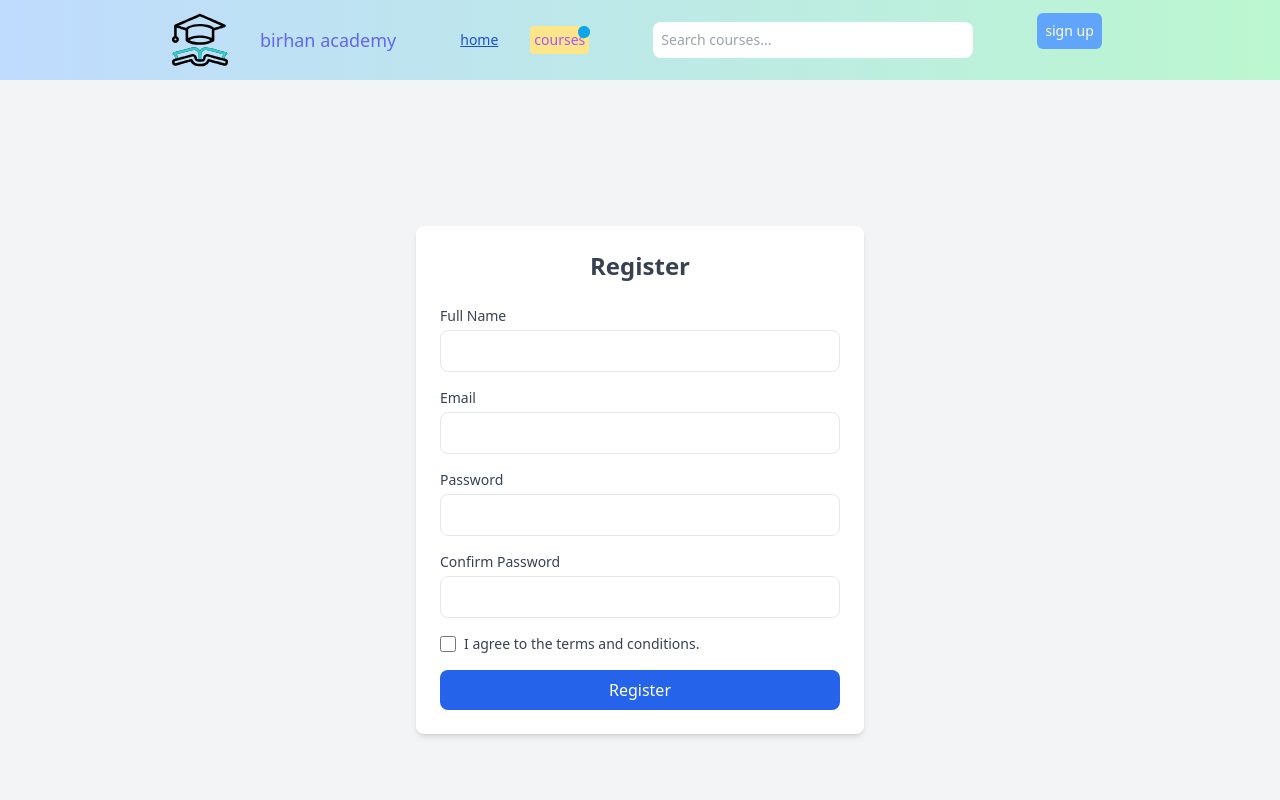
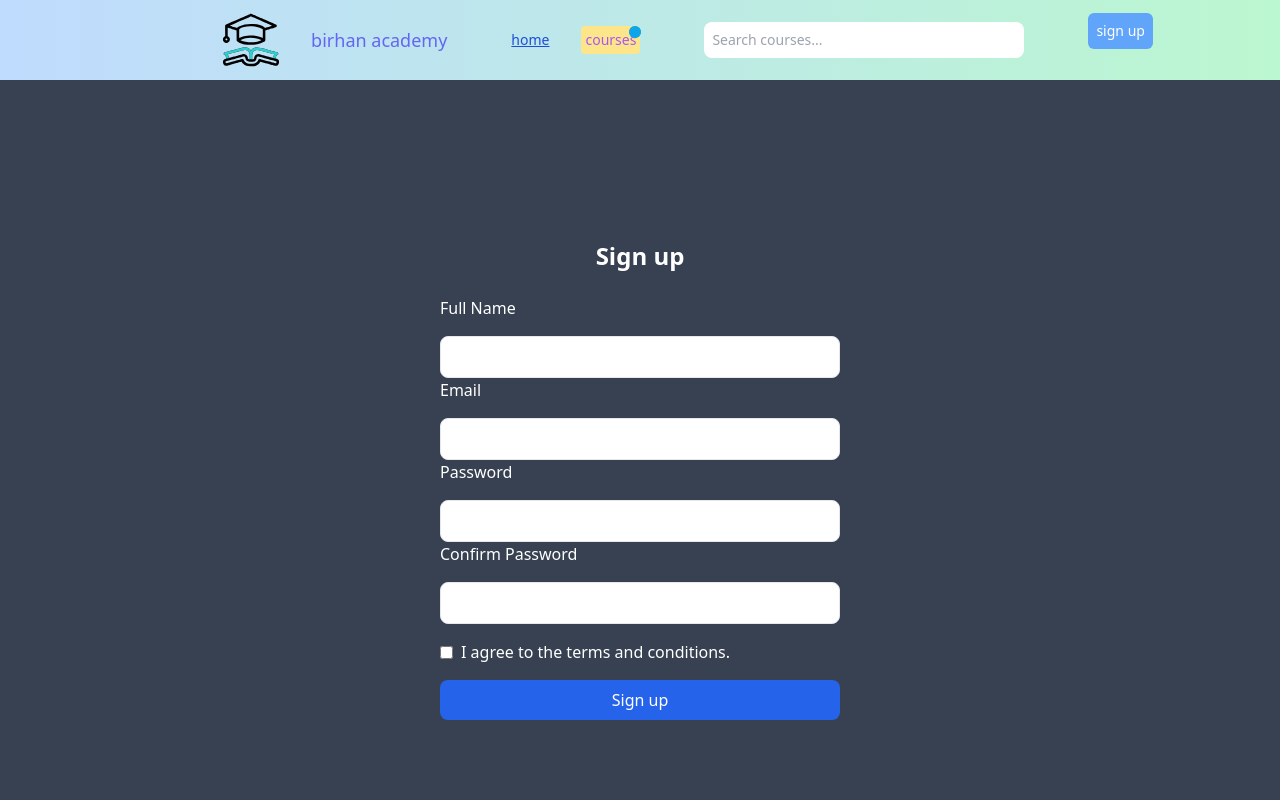
Before and after one commit to miebale123/Birhan-Academy, a Vue app: page /Signup in a window 1280 px wide. Shown: the top 800 px of the page. Built offline with nearby package versions, Linux system fonts and the light colour scheme.

Commit message:
chore: afternoon changes

```diff
--- a/src/components/Atoms/course.vue
+++ b/src/components/Atoms/course.vue
@@ -1,21 +1,14 @@
 <!-- eslint-disable vue/multi-word-component-names -->
 <template>
-  <div
-    class="text-sm rounded p-2 pr-16 pl-16 h-80 text-center "
-
-  >
+  <div class="text-sm rounded p-2 pr-16 pl-16 h-80 text-center">
     <slot></slot>
-    <div class="grid grid-cols-2 gap-4  text-sm mt-32 font-bold">
+    <div class="grid grid-cols-2 gap-4 text-sm mt-60 font-bold">
       <div class="bg-gray-100 bg-opacity-40 rounded p-1 flex gap-4 h-8 w-40 items-center">
         <img src="../Icons/calendar.svg" alt="" />
         <slot name="calendar"></slot>
       </div>
 
-      <div class="bg-gray-100 bg-opacity-20 rounded p-1 flex  h-8 justify-center items-center ">
-        <slot name="grade"></slot>
-      </div>
-
-      <div class="bg-blue-500  text-white justify-center rounded flex h-8 items-center shake">
+      <div class="bg-blue-500 text-white justify-center rounded flex h-8 items-center shake">
         <router-link to="/ContentView" class="">learn now</router-link>
       </div>
     </div>
--- a/src/components/HeaderC.vue
+++ b/src/components/HeaderC.vue
@@ -1,5 +1,7 @@
 <template>
-  <div class="flex items-center space-x-16 bg-gradient-to-r from-blue-200 to-green-200 text-sm p-3">
+  <div
+    class="flex items-center justify-center gap-16 bg-gradient-to-r from-blue-200 to-green-200 text-sm p-3 w-full"
+  >
     <router-link to="/" class="flex justify-center items-center space-x-8">
       <img src="./Icons/graduate.svg" alt="Graduate Logo" class="sm:w-10 md:w-12 lg:w-14 ml-40" />
       <h2 class="text-indigo-500 text-lg">birhan academy</h2>
--- a/src/components/footerC.vue
+++ b/src/components/footerC.vue
@@ -1,6 +1,6 @@
 <template>
   <footer class="text-white">
-    <div class="bg-gray-700 p-16 justify-end">
+    <div class="p-16 justify-end">
       <div class="flex items-center justify-center space-x-24">
         <div class="flex items-center space-x-8">
           <img src="./Icons/graduate.svg" alt="birhan Academy" class="h-16" />
@@ -23,12 +23,13 @@
         </div>
       </div>
     </div>
-    <h2 class="text-right mr-28">follow us on</h2>
+    <h2 class="text-right p-8 mr-16">follow us on</h2>
     <div class="flex">
       <h2 class="ml-16">©2025 birhan academy Co., Ltd. All rights reserved.</h2>
-      <div class="flex gap-2 pb-8 ml-auto pr-28">
+      <!-- the images are facebook, insta, telegram and X -->
+      <!-- <div class="flex gap-2 pb-8 ml-auto pr-28">
         <img src="" alt="" />
-      </div>
+      </div> -->
     </div>
   </footer>
 </template>
--- a/src/components/hero.vue
+++ b/src/components/hero.vue
@@ -15,7 +15,7 @@
       }"
     ></div>
     <div
-      class="absolute top-40 right-32 animate-slide-in-left text-7xl sm:text-7xl font-bold text-transparent bg-clip-text bg-gradient-to-r from-purple-400 to-red-200"
+      class="absolute top-40 right-32 animate-slide-in-left text-7xl sm:text-7xl font-bold text-transparent bg-clip-text bg-gradient-to-r from-purple-500 to-red-300"
     >
       <div class="flex items-end">congradulat<Flame />ons!</div>
       <div>መደብ ትምህርቲ ህፃናት</div>
--- a/src/views/CoursesView.vue
+++ b/src/views/CoursesView.vue
@@ -1,8 +1,11 @@
 <template>
   <div class="grid grid-cols-3 gap-8 p-4" :key="colorKey">
-    <span v-for="(course, courseIndex) in courses" :key="courseIndex">
-
-        <course :style="{ backgroundImage: `url(${courseImages[courseIndex]})` }">
+    <course
+      v-for="(course, courseIndex) in courses"
+      :key="courseIndex"
+      :style="{ background: `url(${courseImages[courseIndex]})` }"
+      class="rounded-xl"
+    >
       <router-link
         to="/Contents"
         :style="{
@@ -15,12 +18,7 @@
         {{ course }}
       </router-link>
       <template #calendar>{{ calendar[courseIndex] }}</template>
-        <template #grade>{{ grade[courseIndex] }}</template>
-        <p class="break-words whitespace-normal text-indigo-900 mt-8">
-          {{ descriptions[courseIndex] }}
-        </p>
     </course>
-    </span>
   </div>
 </template>
 
@@ -28,19 +26,20 @@
 import course from '@/components/Atoms/course.vue'
 import biology from '@/assets/biology.avif'
 import soccer from '@/assets/soccer.jpg'
+import geography from '@/assets/geography.jpg'
 export default {
   components: { course },
   data() {
     return {
       courses: ['Food science', 'Geography', 'Math', 'Biology', 'Sport'],
       calendar: ['1 hour ago', '2 days ago', '2 months ago', '2days ago', 'a year ago'],
-      descriptions: ['lorem epsum', 'lorem epsum', 'lorem epsum', 'lorem epsum', 'lorem epsum'],
+      // descriptions: ['lorem epsum', 'lorem epsum', 'lorem epsum', 'lorem epsum', 'lorem epsum'],
       grade: ['grade five', 'grade two', 'grade three', 'grade seven', 'grade five'],
       colors: ['purple', 'black'], // Array of colors
       colorIndex: 0,
       course,
       currentCourse: '',
-      courseImages: ['', '', '', biology, soccer]
+      courseImages: ['', geography, '', biology, soccer],
     }
   },
 
--- a/src/views/signupView.vue
+++ b/src/views/signupView.vue
@@ -1,37 +1,47 @@
 <!-- eslint-disable vue/multi-word-component-names -->
 <template>
-  <div class="flex items-center justify-center min-h-screen bg-gray-100">
-    <div class="w-full max-w-md bg-white p-6 rounded-lg shadow-md">
-      <h2 class="text-2xl font-semibold text-center text-gray-700 mb-6">Register</h2>
-      <form @submit.prevent="handleRegister" class="space-y-4">
-        <div>
-          <label for="name" class="block text-sm font-medium text-gray-700">Full Name</label>
-          <input type="text" id="name" v-model="infoData.name" required
-                 class="w-full mt-1 p-2 border rounded-lg focus:ring focus:ring-blue-200" />
+  <div class="flex items-center justify-center min-h-screen">
+    <div class="w-full max-w-md p-6 rounded-lg text-white">
+      <h2 class="text-2xl font-bold text-center mb-6">Sign up</h2>
+      <form @submit.prevent="handleSignup" class="space-y-4">
+        <label for="name" class="">Full Name</label>
+        <input
+          type="text"
+          id="name"
+          v-model="infoData.name"
+          required
+          class="w-full mt-1 p-2 border rounded-lg"
+        />
+        <label for="email" class="">Email</label>
+        <input
+          type="email"
+          id="email"
+          v-model="infoData.email"
+          required
+          class="w-full mt-1 p-2 border rounded-lg"
+        />
+        <label for="password" class="">Password</label>
+        <input
+          type="password"
+          id="password"
+          v-model="infoData.password"
+          required
+          class="w-full mt-1 p-2 border rounded-lg"
+        />
+        <label for="passwordConfirm" class="">Confirm Password</label>
+        <input
+          type="password"
+          id="passwordConfirm"
+          v-model="infoData.passwordConfirm"
+          required
+          class="w-full mt-1 p-2 border rounded-lg"
+        />
+        <div class="flex items-center">
+          <input type="checkbox" id="agreement" v-model="agreement" required class="mr-2 rounded" />
+          <label for="agreement" class="">I agree to the terms and conditions.</label>
         </div>
-        <div>
-          <label for="email" class="block text-sm font-medium text-gray-700">Email</label>
-          <input type="email" id="email" v-model="infoData.email" required
-                 class="w-full mt-1 p-2 border rounded-lg focus:ring focus:ring-blue-200" />
-        </div>
-        <div>
-          <label for="password" class="block text-sm font-medium text-gray-700">Password</label>
-          <input type="password" id="password" v-model="infoData.password" required
-                 class="w-full mt-1 p-2 border rounded-lg focus:ring focus:ring-blue-200" />
-        </div>
-        <div>
-          <label for="passwordConfirm" class="block text-sm font-medium text-gray-700">Confirm Password</label>
-          <input type="password" id="passwordConfirm" v-model="infoData.passwordConfirm" required
-                 class="w-full mt-1 p-2 border rounded-lg focus:ring focus:ring-blue-200" />
-        </div>
-        <div class="flex items-center">
-          <input type="checkbox" id="agreement" v-model="agreement" required
-                 class="mr-2 h-4 w-4 text-blue-600 border-gray-300 rounded focus:ring focus:ring-blue-200" />
-          <label for="agreement" class="text-sm text-gray-700">I agree to the terms and conditions.</label>
-        </div>
-        <button type="submit"
-                class="w-full bg-blue-600 text-white py-2 rounded-lg hover:bg-blue-700 focus:ring focus:ring-blue-200">
-          Register
+        <button type="submit" class="w-full bg-blue-600 py-2 rounded-lg hover:bg-blue-700">
+          Sign up
         </button>
       </form>
     </div>
@@ -43,48 +53,53 @@ export default {
   data() {
     return {
       infoData: {
-        name: "",
-        email: "",
-        password: "",
-        passwordConfirm: "",
+        name: '',
+        email: '',
+        password: '',
+        passwordConfirm: '',
       },
       agreement: false,
-    };
+    }
   },
   methods: {
-    async handleRegister() {
+    async handleSignup() {
       if (!this.agreement) {
-        alert("Please agree to the terms and conditions.");
-        return;
+        alert('Please agree to the terms and conditions.')
+        return
       }
       if (this.infoData.password !== this.infoData.passwordConfirm) {
-        alert("Passwords do not match.");
-        return;
+        alert('Passwords do not match.')
+        return
       }
-      const emailRegex = /^[^\s@]+@[^\s@]+\.[^\s@]+$/;
+      const emailRegex = /^[^\s@]+@[^\s@]+\.[^\s@]+$/
       if (!emailRegex.test(this.infoData.email)) {
-        alert("Please enter a valid email address.");
-        return;
+        alert('Please enter a valid email address.')
+        return
       }
-      const userData = { ...this.infoData, userType: "freelancer" };
+      const userData = { ...this.infoData, userType: 'freelancer' }
       try {
-        const response = await fetch("http://localhost:5000/users", {
-          method: "POST",
-          headers: { "Content-Type": "application/json" },
+        const response = await fetch('http://localhost:5000/users', {
+          method: 'POST',
+          headers: { 'Content-Type': 'application/json' },
           body: JSON.stringify(userData),
-        });
+        })
         if (!response.ok) {
-          const data = await response.json();
-          throw new Error(data.message || `HTTP error! status: ${response.status}`);
+          const data = await response.json()
+          throw new Error(data.message || `HTTP error! status: ${response.status}`)
         }
-        alert("Freelancer registered successfully!");
-        this.infoData = { name: "", email: "", password: "", passwordConfirm: "" };
-        this.agreement = false;
+        alert('Freelancer registered successfully!')
+        this.infoData = { name: '', email: '', password: '', passwordConfirm: '' }
+        this.agreement = false
       } catch (error) {
-        console.error("Registration error:", error);
-        alert(`Error: ${error.message}`);
+        console.error('Registration error:', error)
+        alert(`Error: ${error.message}`)
       }
     },
   },
-};
+}
 </script>
+<style scoped>
+input {
+  color: black;
+}
+</style>
```
Also changed, not shown: src/assets/geography.jpg (added), 1 other file (tests, documents, lock files or other folders). Lines whose indentation alone changed are shown as unchanged.
